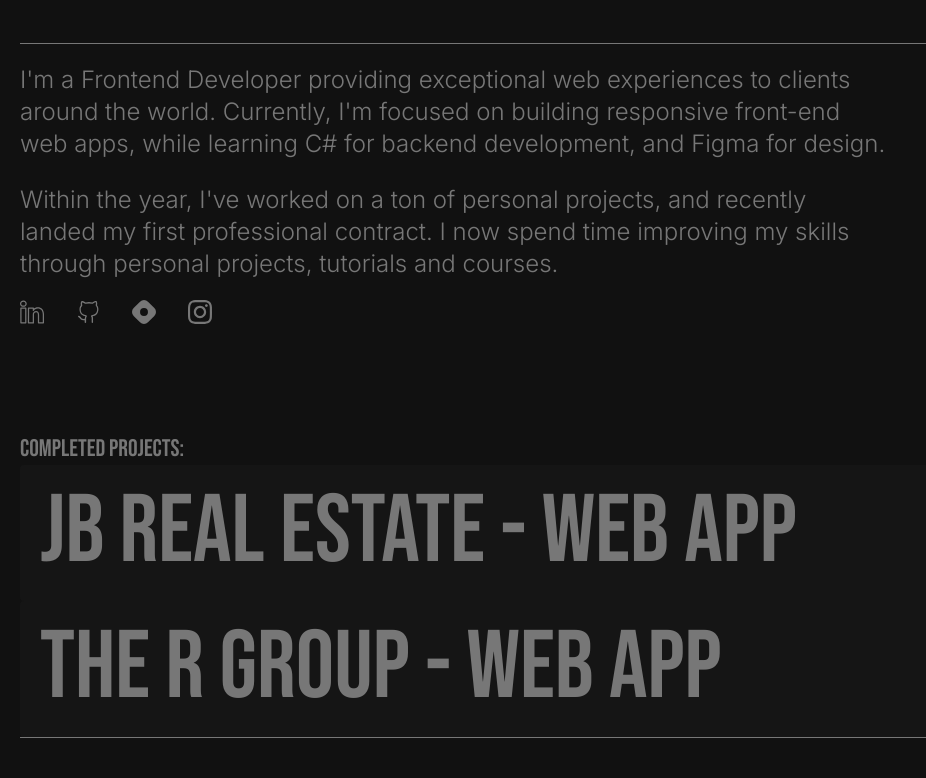
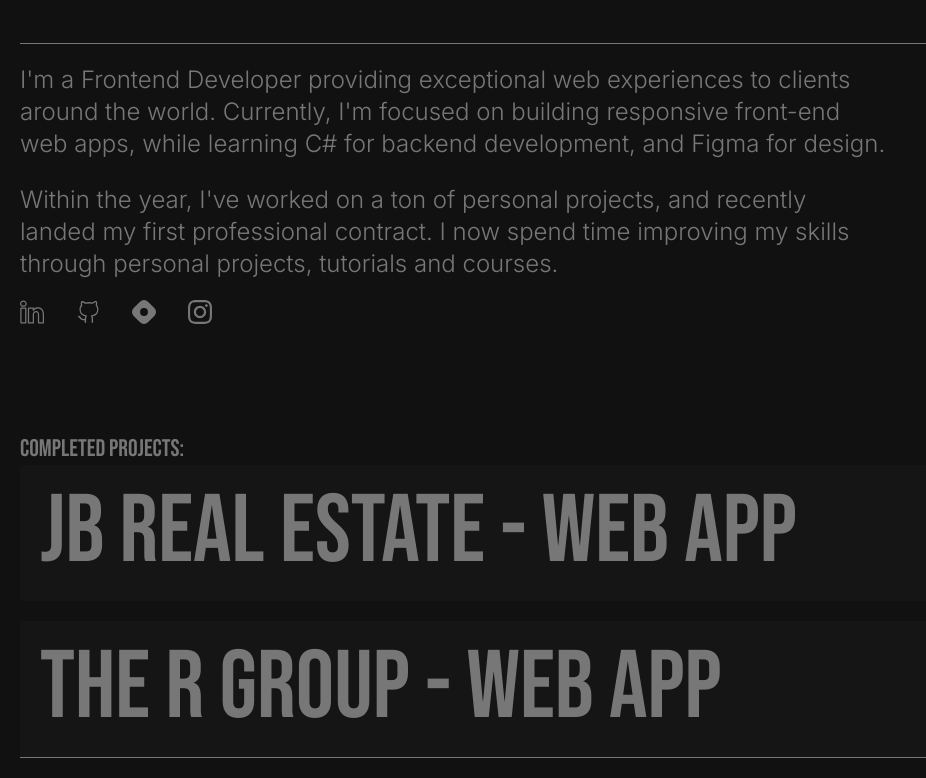
Before and after one commit to topboyasante/my-portfolio, a Next.js app: page / in a window 1280 px wide. Shown: the part 307-1085 px from the top of the page, without its empty margins (0-926 px from the left). Built offline with nearby package versions, Linux system fonts and the light colour scheme; a web font is replaced by a local one.

Commit message:
updates.

```diff
--- a/src/components/page-sections/home/Projects.jsx
+++ b/src/components/page-sections/home/Projects.jsx
@@ -7,13 +7,13 @@ function Projects() {
       id:0,
       name:'JB Real Estate',
       type:'Web App',
-      link:'https://jbrealestatesandproperties.com',
+      link:'https://jbrealestateandproperties.com',
       align:'right'
     },
     {
       id:1,
       name:'The R Group',
-      link:'https://jbrealestatesandproperties.com',
+      link:'https://jbrealestateandproperties.com',
       type:'Web App',
       align:'left'
     },
@@ -24,7 +24,7 @@ function Projects() {
     <main className='w-full h-full'>
         <section className='max-w-[1600px] mx-auto h-full p-5'>
             <p className='text-bn text-2xl'>Completed Projects:</p>
-              <section>
+              <section className='flex flex-col gap-5'>
                   {
                     projects.map((item)=>{
                       return(
```
